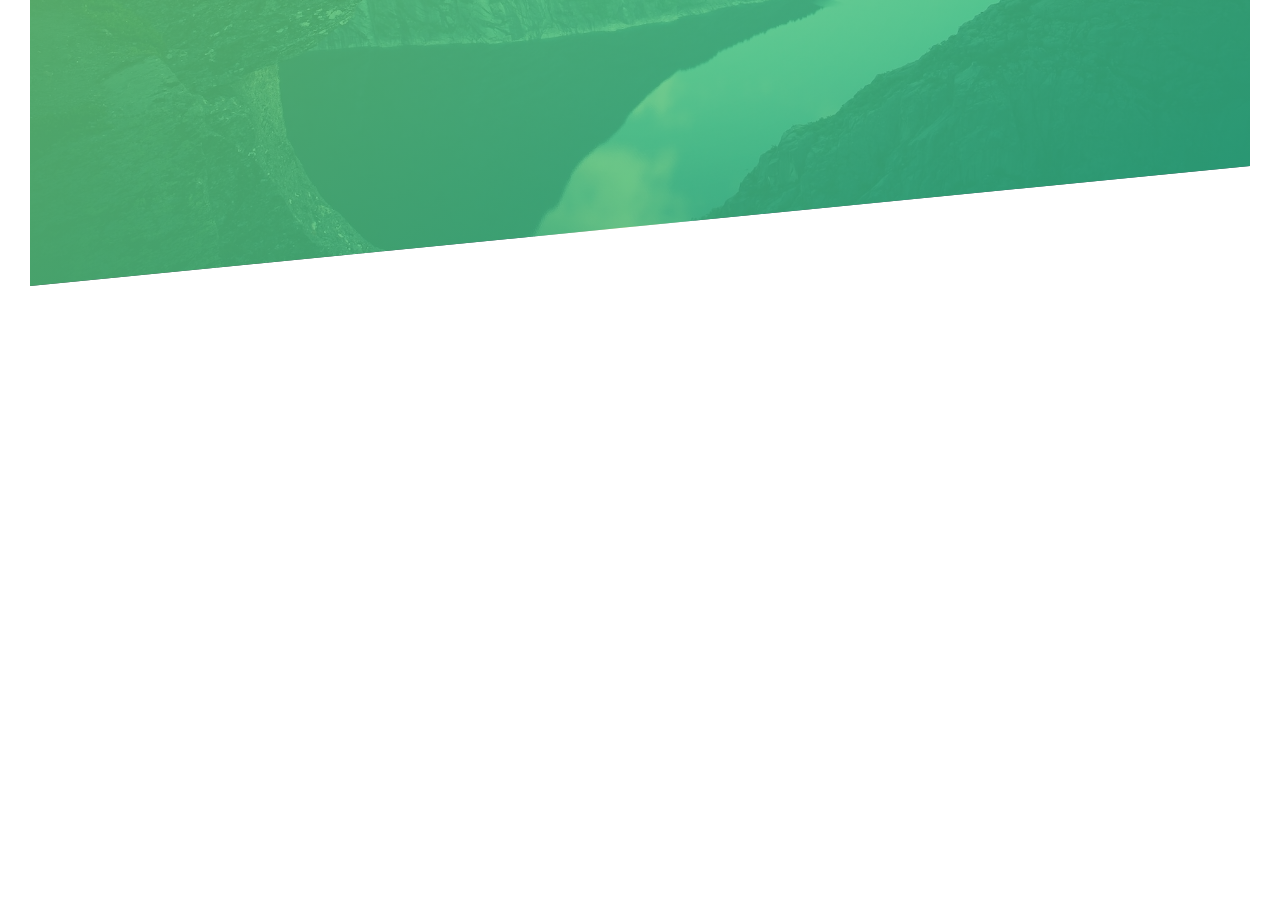
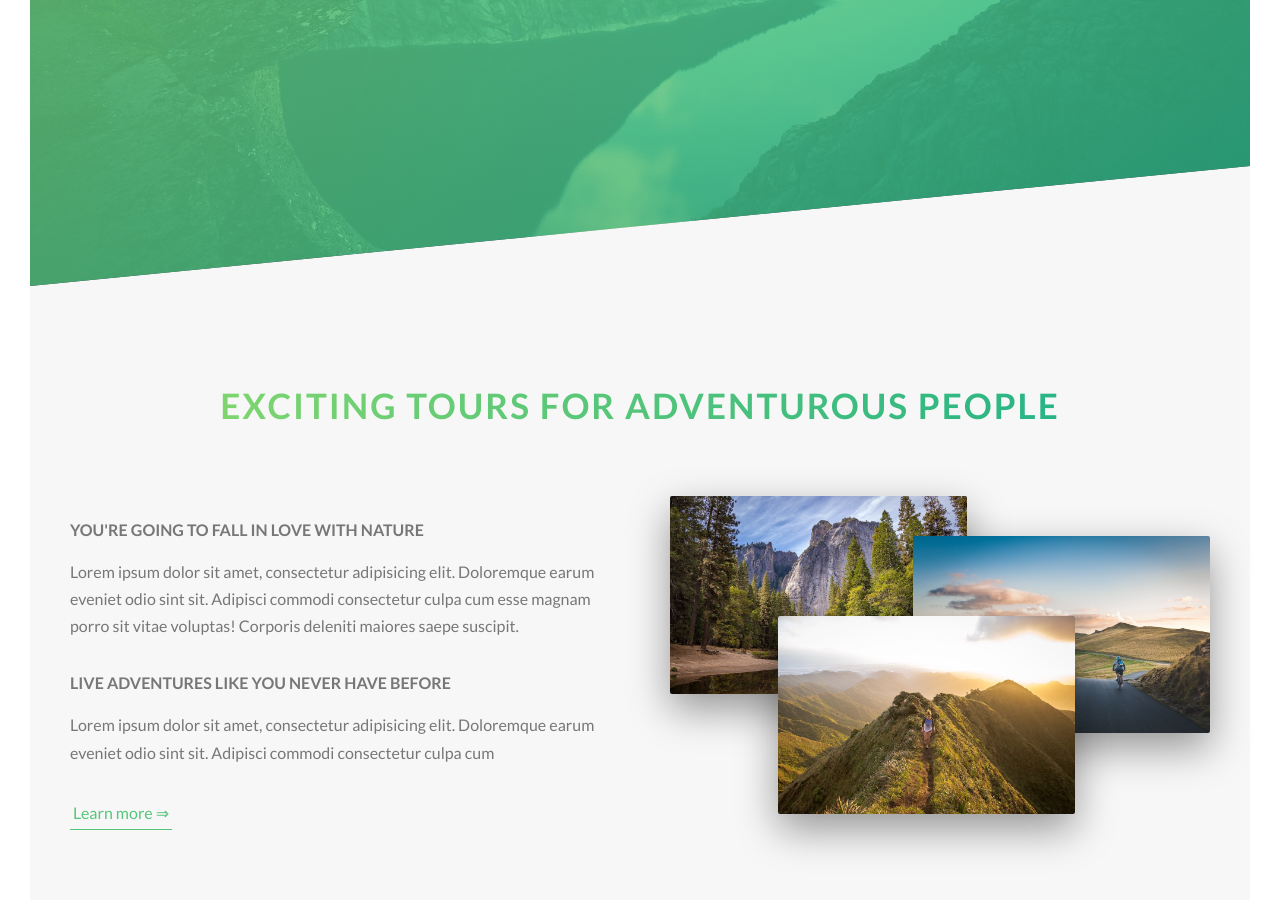
Before and after one commit to eclectic-coding/html-natours, a website built with Parcel: page index.html in a window 1280 px wide. Shown: the part 504-1404 px from the top of the page. Before the commit the page ends 820 px from the top, so only its background shows below. Built offline with nearby package versions, Linux system fonts and the light colour scheme.

Commit message:
Finished about section

```diff
--- a/index.html
+++ b/index.html
@@ -27,7 +27,45 @@
   </div>
 </header>
 
-<!-- Grid excersize
+<!--About section-->
+<main>
+  <section class="section-about">
+    <div class="u-center-text mb-lg">
+      <h2 class="heading-secondary">
+        Exciting tours for adventurous people
+      </h2>
+    </div>
+
+    <div class="row">
+      <div class="col-1-of-2">
+        <h3 class="heading-tertiary mb-sm">
+          You're going to fall in love with nature
+        </h3>
+        <p class="paragraph">
+          Lorem ipsum dolor sit amet, consectetur adipisicing elit. Doloremque earum eveniet odio sint sit. Adipisci commodi consectetur culpa cum esse magnam porro sit vitae voluptas! Corporis deleniti maiores saepe suscipit.
+        </p>
+        <h3 class="heading-tertiary mb-sm">
+          Live adventures like you never have before
+        </h3>
+        <p class="paragraph">
+          Lorem ipsum dolor sit amet, consectetur adipisicing elit. Doloremque earum eveniet odio sint sit. Adipisci commodi consectetur culpa cum
+        </p>
+
+        <a href="#" class="btn-text">Learn more &rArr;</a>
+      </div>
+      <div class="col-1-of-2">
+        <div class="composition">
+          <img src="img/nat-1-large.jpg" alt="Photo 1" class="composition__photo composition__photo--p1">
+          <img src="img/nat-2-large.jpg" alt="Photo 2" class="composition__photo composition__photo--p2">
+          <img src="img/nat-3-large.jpg" alt="Photo 3" class="composition__photo composition__photo--p3">
+        </div>
+      </div>
+    </div>
+
+  </section>
+</main>
+
+<!-- Grid exercise
 <section class="grid-test">
   <div class="row">
     <div class="col-1-of-2">
--- a/styles/base/_typography.scss
+++ b/styles/base/_typography.scss
@@ -39,7 +39,7 @@ body {
   font-weight: 700;
   display: inline-block;
   background-image: linear-gradient(to right, $color-primary-light, $color-primary-dark);
-  -webkit-background-clip: text;
+  background-clip: text;
   color: transparent;
   letter-spacing: .2rem;
   transition: all .2s;
--- a/styles/base/_utilities.scss
+++ b/styles/base/_utilities.scss
@@ -0,0 +1,7 @@
+.u-center-text {
+  text-align: center;
+}
+
+.mb-sm { margin-bottom: 1.5rem;}
+.mb-md { margin-bottom: 4rem;}
+.mb-lg { margin-bottom: 8rem;}
--- a/styles/components/_buttons.scss
+++ b/styles/components/_buttons.scss
@@ -54,3 +54,29 @@
     animation-fill-mode: backwards;
   }
 }
+
+.btn-text {
+  &:link,
+  &:visited {
+    font-size: $default-font-size;
+    color: $color-primary;
+    display: inline-block;
+    text-decoration: none;
+    border-bottom: 1px solid $color-primary;
+    padding: 3px;
+    transition: all .2s;
+  }
+
+  &:hover {
+    background-color: $color-primary;
+    color: $color-white;
+    box-shadow: 0 1rem 2rem rgba($color-black, .15);
+    transform: translateX(-2px);
+  }
+
+  &:active {
+    box-shadow: 0 .5rem 1rem rgba($color-black, .15);
+    transform: translateX(0);
+  }
+
+}
--- /dev/null
+++ b/styles/components/_composition.scss
@@ -0,0 +1,39 @@
+.composition {
+  position: relative;
+
+  &__photo {
+    width: 55%;
+    box-shadow: 0 1.5rem 4rem rgba($color-black, .4);
+    border-radius: 2px;
+    position: absolute;
+    z-index: 10;
+    transition: all .2s;
+    outline-offset: 1rem;
+
+    &--p1 {
+      left: 0;
+      top: -2rem;
+    }
+
+    &--p2 {
+      right: 0;
+      top: 2rem;
+    }
+
+    &--p3 {
+      left: 20%;
+      top: 10rem;
+    }
+
+    &:hover {
+      outline: 1.5rem solid $color-primary;
+      transform: scale(1.05) translateY(-.5rem);
+      box-shadow: 0 1.5rem 4rem rgb($color-black, .5);
+      z-index: 20;
+    }
+  }
+
+  &:hover &__photo:not(:hover) {
+    transform: scale(.95);
+  }
+}
--- a/styles/layout/_grid.scss
+++ b/styles/layout/_grid.scss
@@ -1,6 +1,5 @@
 .row {
   max-width: $grid-width;
-  background-color: #eee;
   margin: 0 auto;
 
   &:not(:last-child) {
@@ -10,12 +9,7 @@
   @include clearfix;
 
   [class^="col-"] {
-    background-color: orangered;
     float: left;
-    height: 4rem;
-    color: white;
-    font-weight: bold;
-    padding-left: 1rem;
 
     &:not(:last-child) {
       margin-right: $gutter-horizontal;
--- a/styles/main.scss
+++ b/styles/main.scss
@@ -8,6 +8,7 @@
 @import "base/utilities";
 
 @import "components/buttons";
+@import "components/composition";
 
 @import "layout/grid";
 @import "layout/header";
--- /dev/null
+++ b/styles/pages/_home.scss
@@ -0,0 +1,6 @@
+.section-about {
+  background-color: $color-grey-light-1;
+  padding: 25rem 0;
+  margin-top: -20vh;
+
+}
```
